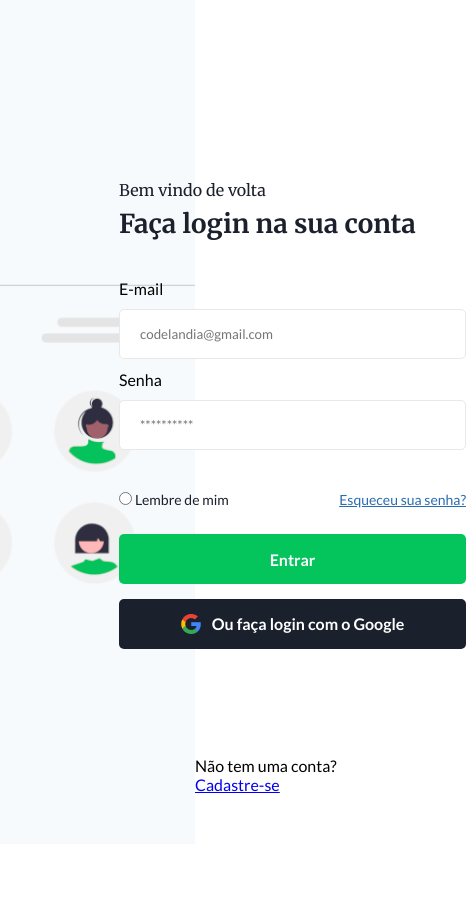
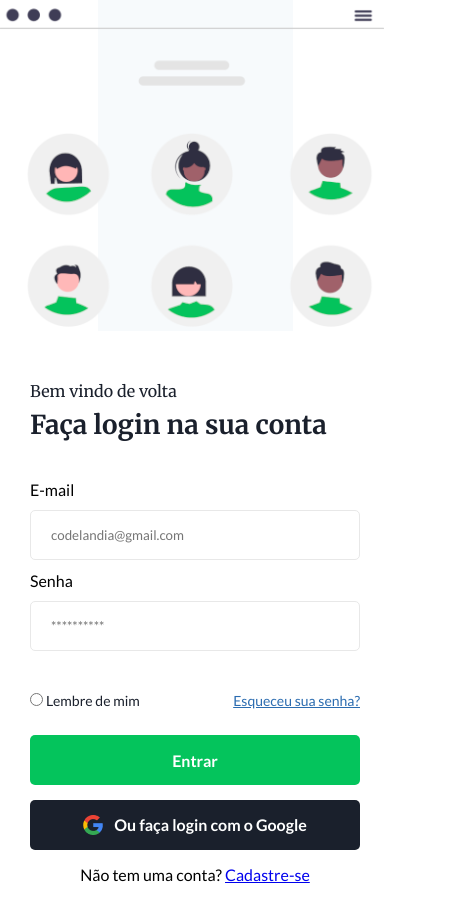
Before and after one commit to jeffersonluiz27/desafio-login, a plain HTML site: page index.html in a window 390 px wide. Shown: the whole page, 466 px wide, since content can reach past the window. Before the commit the page ends 844 px from the top, so only its background shows below. Drawn offline with Linux system fonts and the light colour scheme.

Commit message:
media responsividade

```diff
--- a/assets/css/style.css
+++ b/assets/css/style.css
@@ -8,7 +8,7 @@
 }
 
 section#content{
-  background-color: black;
+  background-color: rgb(255, 255, 255);
   width: 100vw;
   height: 100vh;
   display: flex;
@@ -146,3 +146,25 @@ div#buttons{
   bottom: 0;
   margin-bottom: 50px;
 }
+
+@media only screen and (max-width: 768px){
+  section#content{
+    flex-direction: column;
+    align-items: center;
+  }
+
+  section#wallpaper{
+    margin-bottom: 50px;
+  }
+
+  #footer{
+    position:relative;
+    width: 330px;
+    display: flex;
+    justify-content: center;
+  }
+
+  div#form-content{
+    width:330px;
+  }
+}
```
